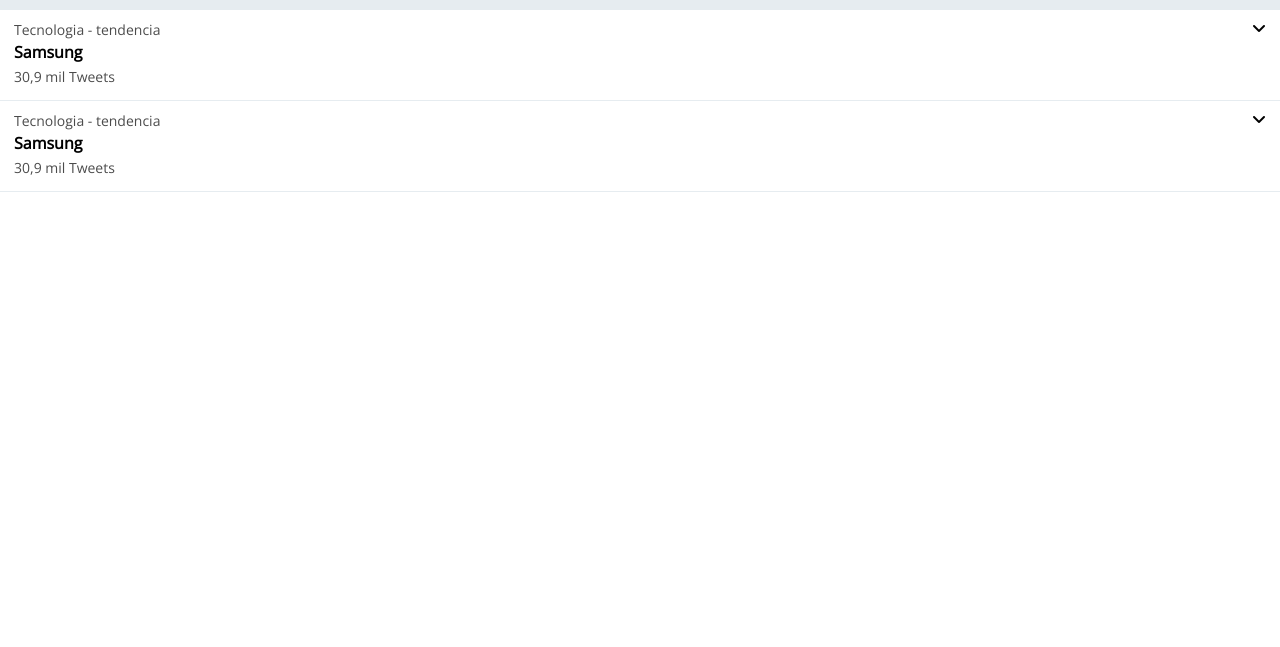
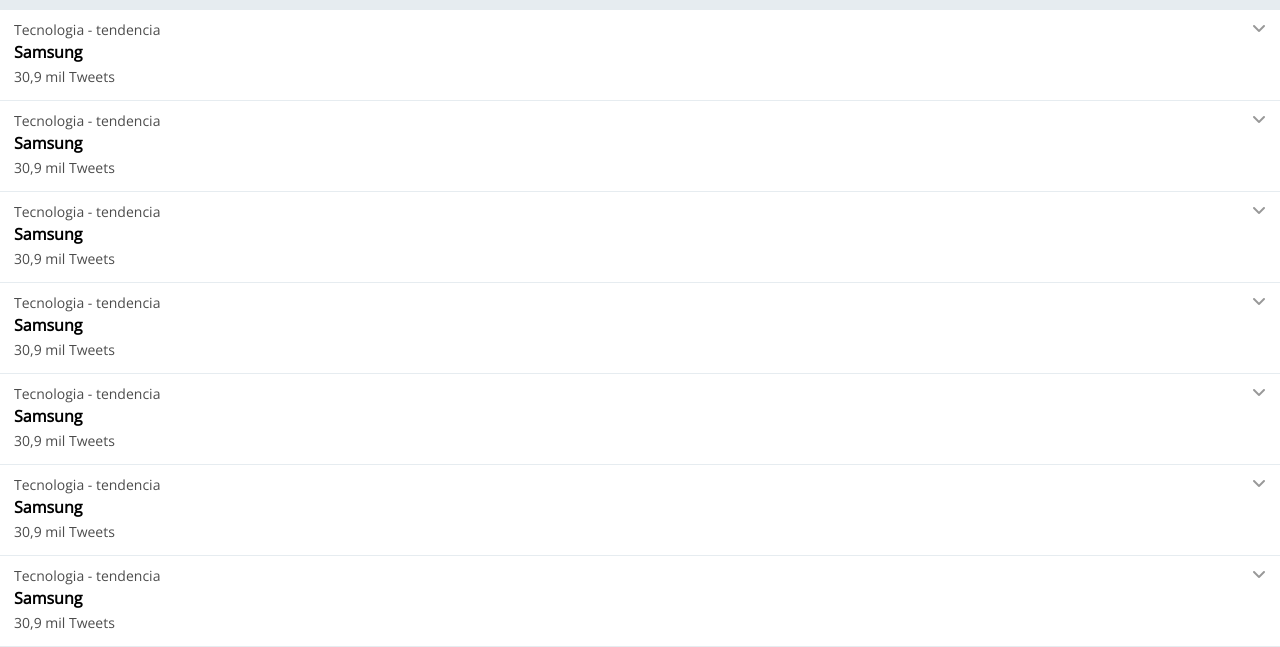
Before and after one commit to LeoCode0/twitter_clone, a plain HTML site: page index.html in a window 1280 px wide. Shown: the part 302-949 px from the top of the page. Before the commit the page ends 810 px from the top, so only its background shows below. Drawn offline with nearby package versions, Linux system fonts and the light colour scheme.

Commit message:
Agregando overflow y containers para prueba

```diff
--- a/css/main.css
+++ b/css/main.css
@@ -5,7 +5,6 @@ body {
   font-family: 'Open Sans', sans-serif;
   margin: 0;
   padding: 0;
-  overflow-y: hidden;
 }
 h1,
 h3 {
@@ -198,3 +197,6 @@ h3 {
   padding: 10px 14px 0 14px;
   height: 100%;
 }
+.container i {
+  opacity: 0.4;
+}
--- a/index.html
+++ b/index.html
@@ -72,6 +72,56 @@
                 <span class="trends__today--tweetsCount">30,9 mil Tweets</span>
             </div>
         </div>
+        <div class="trends__today">
+            <div class="container">
+                <div class="trends__today--details">
+                    <span class="trends__today--topic">Tecnologia - tendencia</span>
+                    <i class="fas fa-angle-down"></i>
+                </div>
+                <h3 class="trends__today--title">Samsung</h3>
+                <span class="trends__today--tweetsCount">30,9 mil Tweets</span>
+            </div>
+        </div>
+        <div class="trends__today">
+            <div class="container">
+                <div class="trends__today--details">
+                    <span class="trends__today--topic">Tecnologia - tendencia</span>
+                    <i class="fas fa-angle-down"></i>
+                </div>
+                <h3 class="trends__today--title">Samsung</h3>
+                <span class="trends__today--tweetsCount">30,9 mil Tweets</span>
+            </div>
+        </div>
+        <div class="trends__today">
+            <div class="container">
+                <div class="trends__today--details">
+                    <span class="trends__today--topic">Tecnologia - tendencia</span>
+                    <i class="fas fa-angle-down"></i>
+                </div>
+                <h3 class="trends__today--title">Samsung</h3>
+                <span class="trends__today--tweetsCount">30,9 mil Tweets</span>
+            </div>
+        </div>
+        <div class="trends__today">
+            <div class="container">
+                <div class="trends__today--details">
+                    <span class="trends__today--topic">Tecnologia - tendencia</span>
+                    <i class="fas fa-angle-down"></i>
+                </div>
+                <h3 class="trends__today--title">Samsung</h3>
+                <span class="trends__today--tweetsCount">30,9 mil Tweets</span>
+            </div>
+        </div>
+        <div class="trends__today">
+            <div class="container">
+                <div class="trends__today--details">
+                    <span class="trends__today--topic">Tecnologia - tendencia</span>
+                    <i class="fas fa-angle-down"></i>
+                </div>
+                <h3 class="trends__today--title">Samsung</h3>
+                <span class="trends__today--tweetsCount">30,9 mil Tweets</span>
+            </div>
+        </div>
     </main>
 </body>
 </html>
```
Also changed, not shown: 2 other files.
